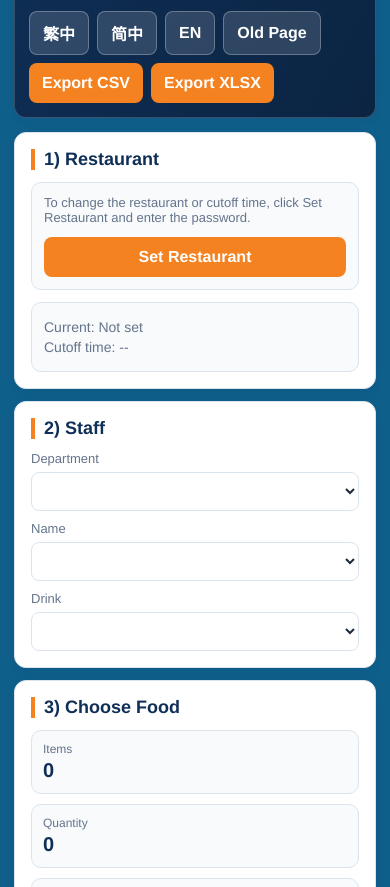
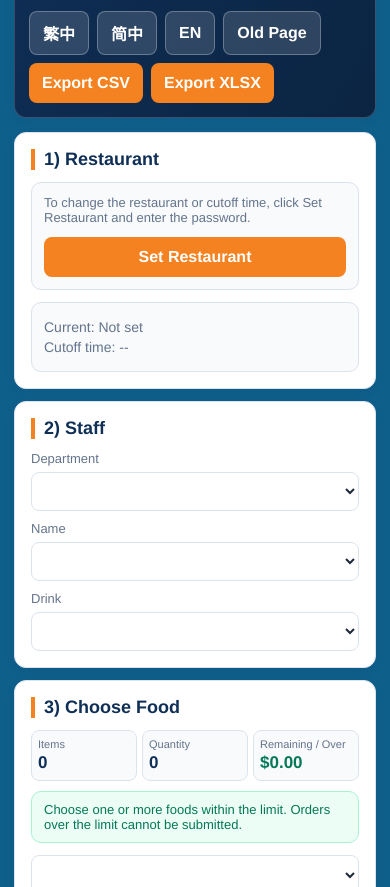
Before and after one commit to pbtechlaptop-dot/OT-Dinner, a website: page New/index.html in a window 390 px wide. Shown: the part 167-1054 px from the top of the page. Drawn offline with Linux system fonts and the light colour scheme; no server answers.

Commit message:
Compact new mobile order stats

```diff
--- a/New/styles.css
+++ b/New/styles.css
@@ -635,9 +635,26 @@ tfoot td {
   .menu-layout,
   .grid,
   .filters,
-  .status-row,
   .summary-grid {
     grid-template-columns: 1fr;
+  }
+
+  .status-row {
+    grid-template-columns: repeat(3, minmax(0, 1fr));
+    gap: 6px;
+  }
+
+  .stat {
+    border-radius: 8px;
+    padding: 8px 7px;
+  }
+
+  .stat span {
+    font-size: 11px;
+  }
+
+  .stat strong {
+    font-size: 18px;
   }
 
   .hero {
@@ -660,6 +677,18 @@ tfoot td {
 }
 
 @media (max-width: 520px) {
+  .status-row {
+    gap: 5px;
+  }
+
+  .stat {
+    padding: 7px 6px;
+  }
+
+  .stat strong {
+    font-size: 17px;
+  }
+
   .food-item {
     grid-template-columns: 1fr;
   }
```
